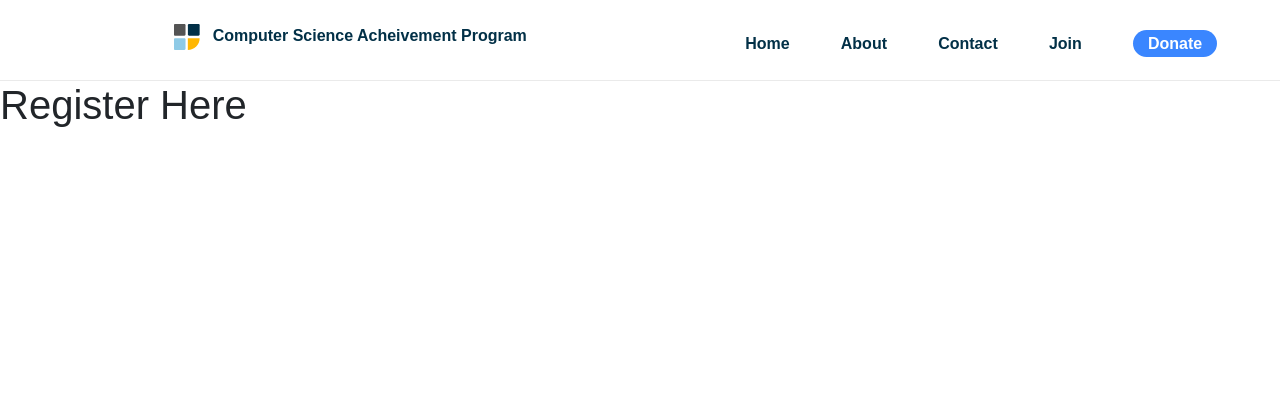
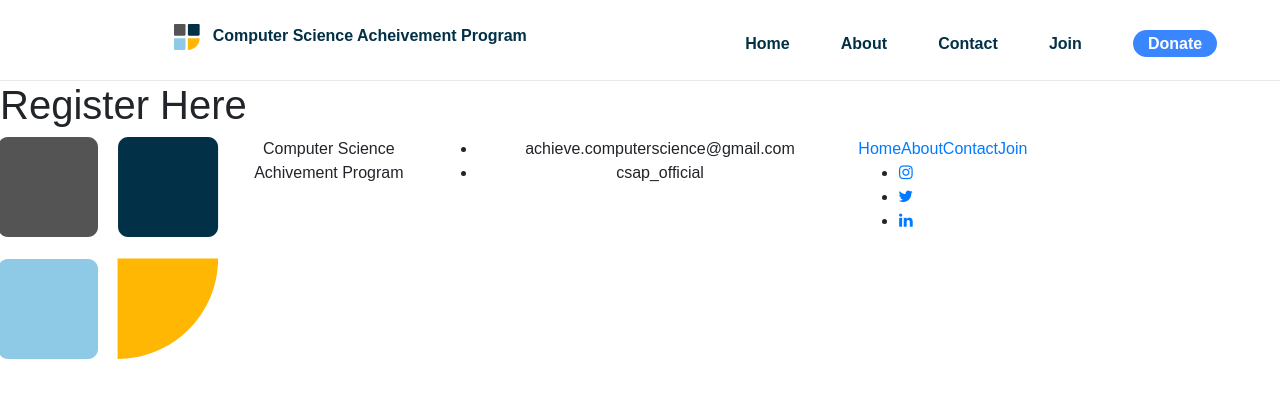
Before and after one commit to Achieve-CSAP/CSAP-Website, a React (Create React App) app: page /register in a window 1280 px wide. Shown: the top 398 px of the page. Built offline with nearby package versions, Linux system fonts and the light colour scheme; a web font is replaced by a local one.

Commit message:
footer page added

```diff
--- a/src/components/Footer/Footer.css
+++ b/src/components/Footer/Footer.css
@@ -0,0 +1,5 @@
+#footerContainer{
+    margin: 0 auto;
+    text-align: center;
+
+}
--- /dev/null
+++ b/src/components/Footer/Footer.js
@@ -0,0 +1,57 @@
+import React from "react";
+import Row from "react-bootstrap/Row";
+import Col from "react-bootstrap/Col";
+import CSAPLogo from "../.././assets/CSAP.svg";
+import "./Footer.css";
+import { NavLink } from "react-router-dom";
+
+import logoIcon from "../../assets/CSAP.svg";
+
+export default function Footer() {
+  return (
+    <div id="footerContainer">
+        <link rel="stylesheet" href="https://cdnjs.cloudflare.com/ajax/libs/font-awesome/4.7.0/css/font-awesome.min.css"></link>
+      <Row>
+        <Col>
+          <Row>
+            <Col>
+              {" "}
+              <img src={CSAPLogo}></img>
+            </Col>
+            <Col>Computer Science Achivement Program</Col>
+          </Row>
+        </Col>
+        <Col>
+          <ul>
+            <li>achieve.computerscience@gmail.com</li>
+            <li>csap_official</li>
+          </ul>
+        </Col>
+        <Col>
+        <Row>
+        <NavLink to="/" className="footerItem">
+              Home
+            </NavLink>
+            <NavLink to="/about" className="footerItem">
+              About
+            </NavLink>
+            <NavLink to="/contact" className="footerItem">
+              Contact
+            </NavLink>
+            <NavLink to="/register" className="footerItem">
+              Join
+            </NavLink>
+
+        </Row>
+        <Row>
+            <ul>
+            <li><a href="#" className = "social" class="fa fa-instagram"></a> </li>
+            <li><a href="#" className = "social" class="fa fa-twitter"></a></li>
+            <li><a href="#" className = "social" class="fa fa-linkedin"></a></li>
+            </ul>
+        </Row>
+        </Col>
+      </Row>
+    </div>
+  );
+}
--- a/src/index.js
+++ b/src/index.js
@@ -3,6 +3,7 @@ import ReactDOM from 'react-dom/client';
 import './index.css';
 
 import Navbar from './components/Navbar/Navbar'
+import Footer from './components/Footer/Footer';
 import Contact from './components/Contact/Contact'
 import About from './components/About/About';
 import Home from './components/Home/Home';
@@ -22,6 +23,7 @@ root.render(
         <Route path = '/contact' element={<Contact />}/>
         <Route path = '/register' element={<Register />}/>
       </Routes>
+      <Footer />
     </Router>
   </React.StrictMode>
 );
```
